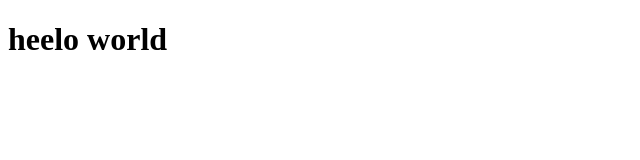
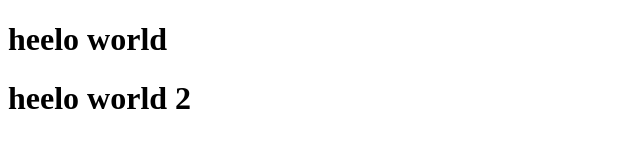
Before and after one commit to Muhammad-Insha-Khan/final, a plain HTML site: page index.html in a window 1280 px wide. Shown: the whole page, without its empty margins (0-640 px from the left). Drawn offline with Linux system fonts and the light colour scheme.

Commit message:
add new heading

```diff
--- a/index.html
+++ b/index.html
@@ -7,5 +7,6 @@
 </head>
 <body>
     <h1>heelo world</h1>
+    <h1>heelo world 2</h1>
 </body>
 </html>
```
